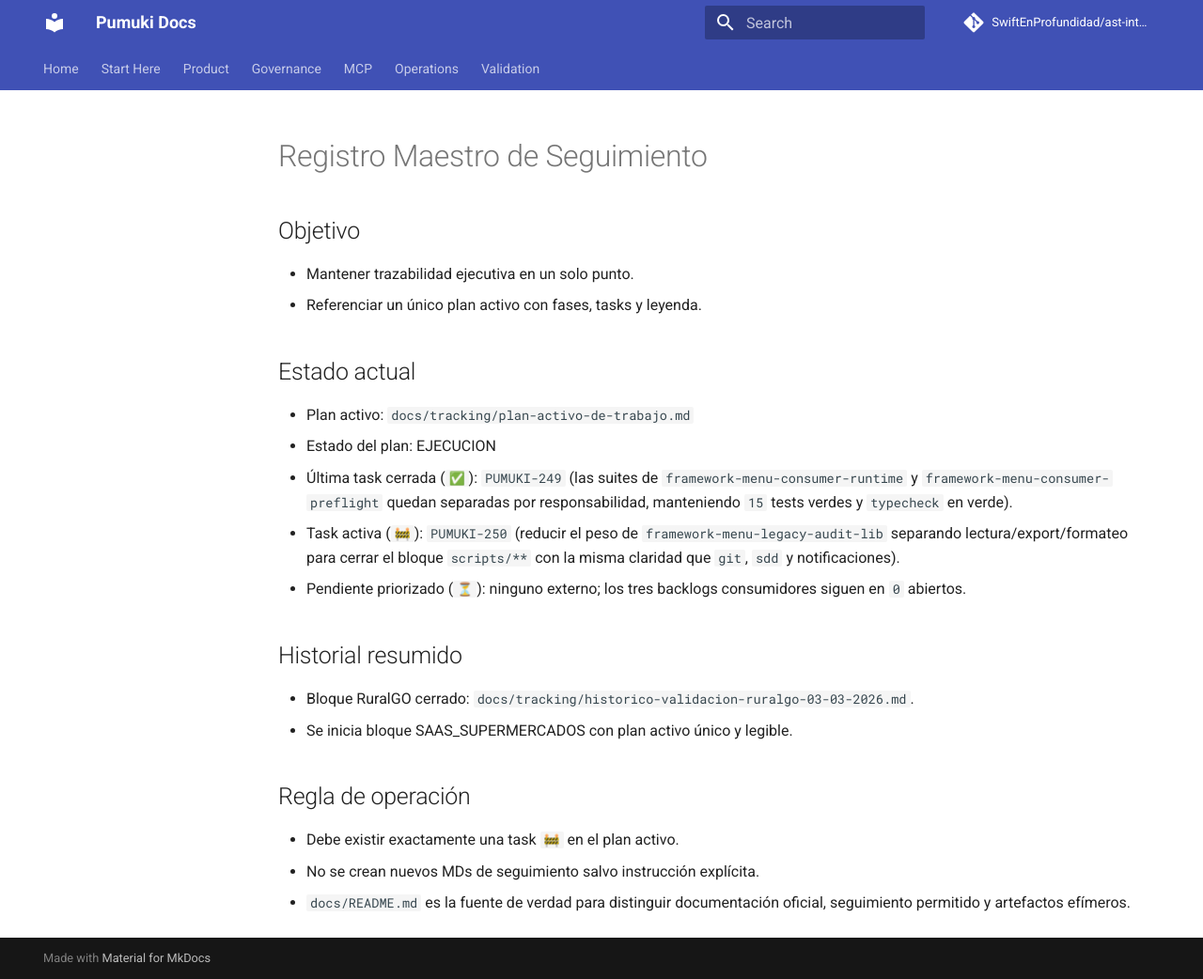
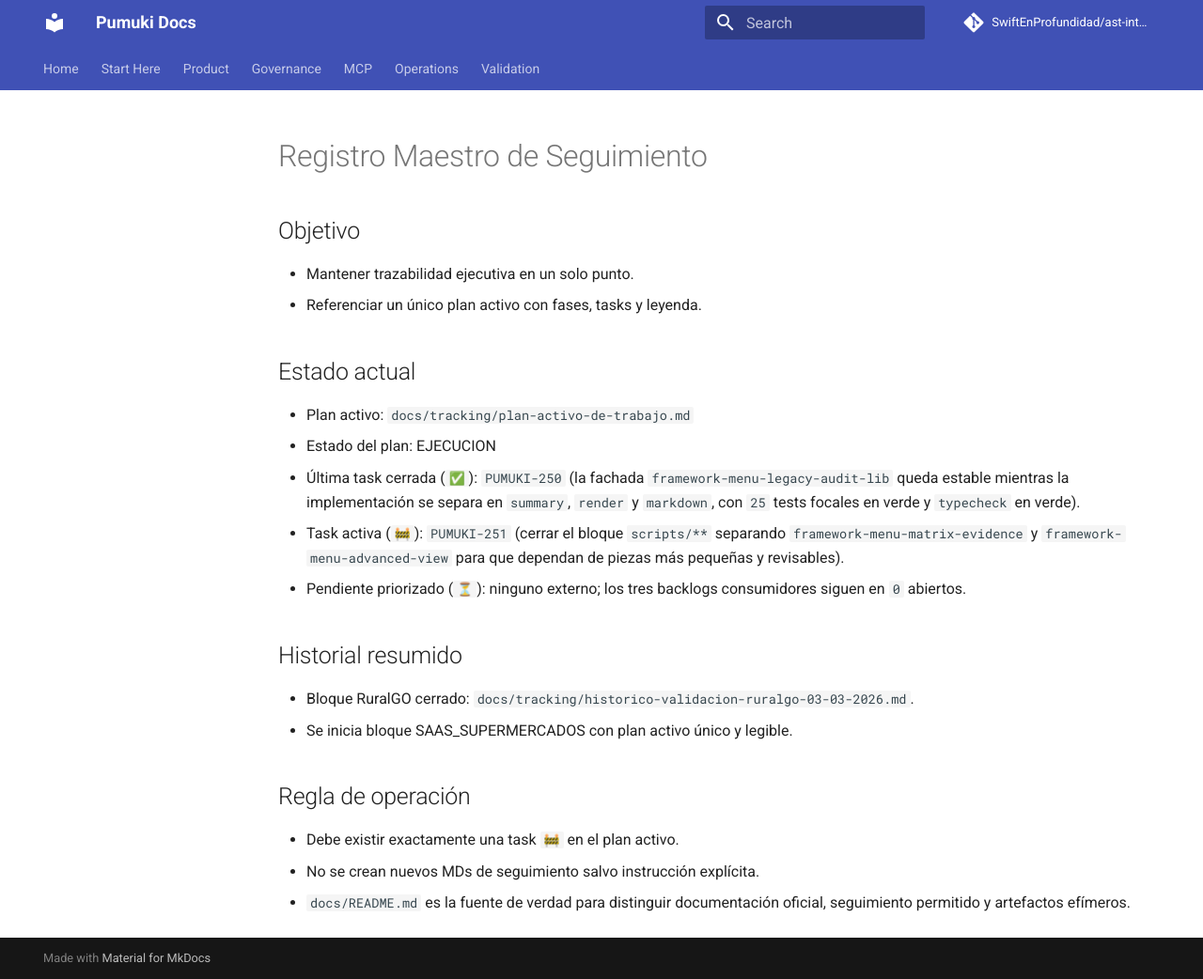
Before and after one commit to SwiftEnProfundidad/ast-intelligence-hooks, an MkDocs documentation site: the page built from docs/tracking/estado-ejecutivo.md, in a window 1280 px wide and 1042 px high. Shown: the whole window at 94% size. Built offline with MkDocs 1.6.1 and Material for MkDocs 9.7.7, drawn with Linux system fonts in a browser that asks for light colours; comment, search, counter and statistics services are not loaded.

Commit message:
docs(tracking): close PUMUKI-250 and start PUMUKI-251

```diff
--- a/docs/tracking/estado-ejecutivo.md
+++ b/docs/tracking/estado-ejecutivo.md
@@ -7,8 +7,8 @@
 ## Estado actual
 - Plan activo: `docs/tracking/plan-activo-de-trabajo.md`
 - Estado del plan: EJECUCION
-- Última task cerrada (`✅`): `PUMUKI-249` (las suites de `framework-menu-consumer-runtime` y `framework-menu-consumer-preflight` quedan separadas por responsabilidad, manteniendo `15` tests verdes y `typecheck` en verde).
-- Task activa (`🚧`): `PUMUKI-250` (reducir el peso de `framework-menu-legacy-audit-lib` separando lectura/export/formateo para cerrar el bloque `scripts/**` con la misma claridad que `git`, `sdd` y notificaciones).
+- Última task cerrada (`✅`): `PUMUKI-250` (la fachada `framework-menu-legacy-audit-lib` queda estable mientras la implementación se separa en `summary`, `render` y `markdown`, con `25` tests focales en verde y `typecheck` en verde).
+- Task activa (`🚧`): `PUMUKI-251` (cerrar el bloque `scripts/**` separando `framework-menu-matrix-evidence` y `framework-menu-advanced-view` para que dependan de piezas más pequeñas y revisables).
 - Pendiente priorizado (`⏳`): ninguno externo; los tres backlogs consumidores siguen en `0` abiertos.
 
 ## Historial resumido
```
Also changed, not shown: docs/tracking/plan-activo-de-trabajo.md (+24 -6 lines).
